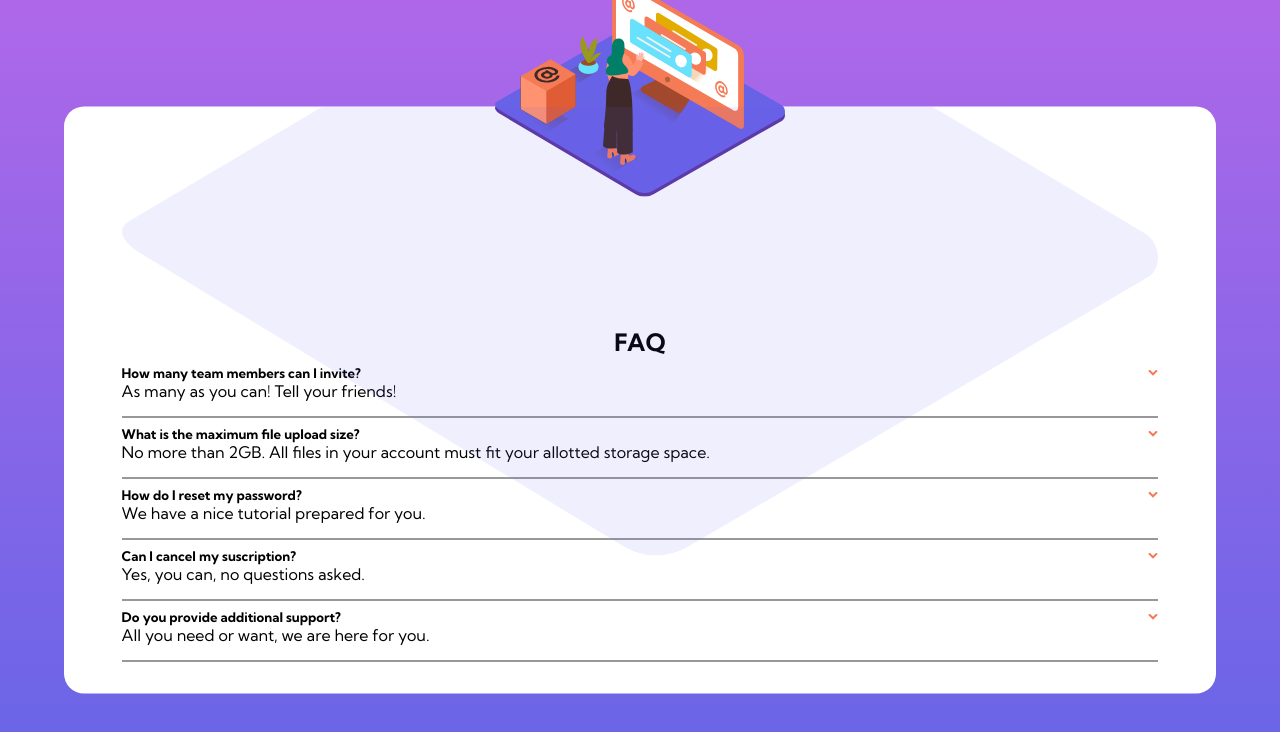
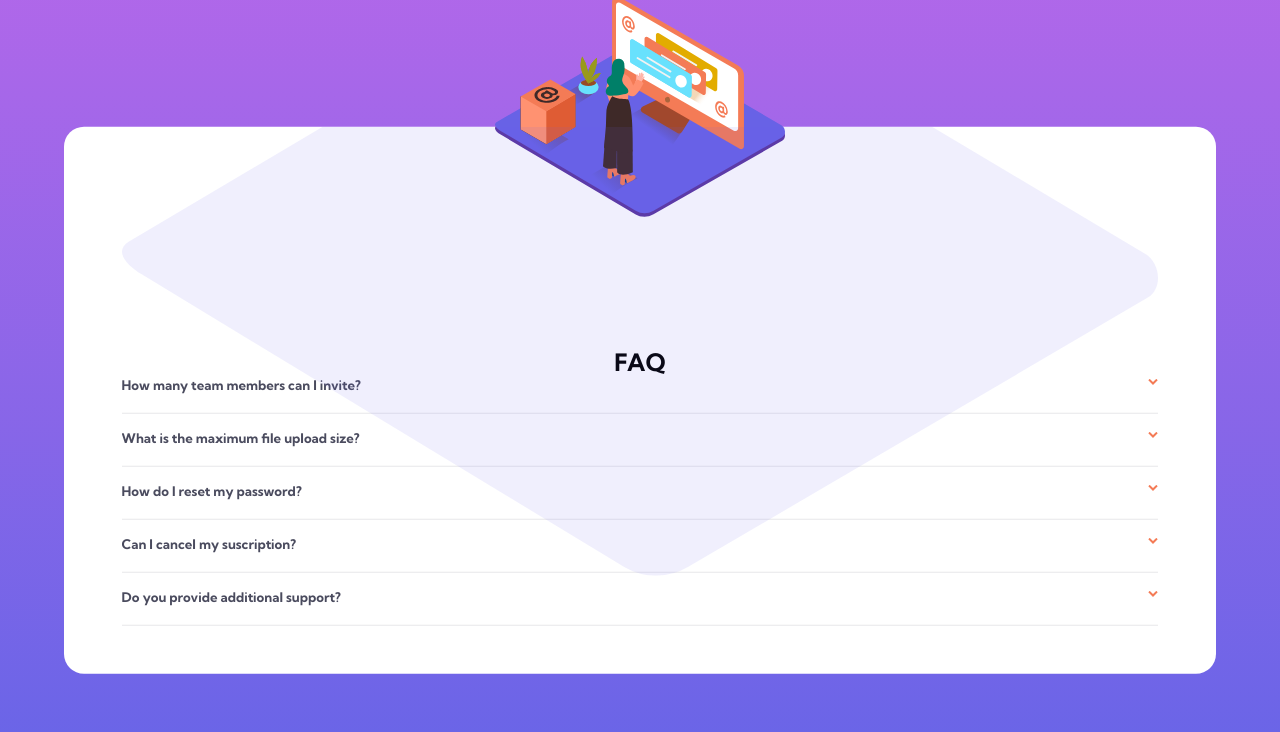
Before and after one commit to OscarAnillo/faq-accordion-fe, a React (Create React App) app: page / in a window 1280 px wide. Shown: the top 732 px of the page. Built offline with nearby package versions, Linux system fonts and the light colour scheme.

Commit message:
Commit
add styles to accordion with overflow hidden for inner div class
modify the map method from accordion component

```diff
--- a/src/App.css
+++ b/src/App.css
@@ -44,16 +44,37 @@
   width: 90%;
   margin: auto;
   text-align: left;
-  /* border: 1px solid red; */
 }
 
 .inner-div {
-  border: none;
-  border-bottom: 1px solid #333;
-  padding: .5em 0 1em 0;
-}
-.row {
   display: flex;
   align-items: center;
   justify-content: space-between;
+  flex-wrap: wrap;
+  border: none;
+  border-bottom: 1px solid hsl(240, 5%, 91%);
+  overflow: hidden;
+  margin-bottom: 1em;
 }
+
+.inner-div h5 {
+  padding-bottom: 1.5em;
+  color: hsl(237, 12%, 33%);
+}
+.inner-div img {
+  padding-bottom: 1.5em;
+}
+
+.one {
+  transition: all 0.5s ease;
+  height: 30px;
+  width: 100%;
+  font-size: 12px;
+  text-align: left;
+  color: hsl(240, 6%, 50%)
+}
+
+.one.hoy {
+  transition: all .5s ease;
+  height: 0px;
+}
--- a/src/components/accordion-component.js
+++ b/src/components/accordion-component.js
@@ -4,24 +4,26 @@ import data from '../data/data.json'
 export default function AccordionComponent(){
     const [open, setOpen] = useState(null);
 
-    const clickHandler = (index) => {
-        if(open === index){
-            setOpen(null)
+    const clickHandler = (i) => {
+        if(open === i){
+            return setOpen(null)
         }
-        setOpen(index)
+        setOpen(i)
     }
 
     return (
         <section>
             <h1>FAQ</h1>
             <div className='faq-box'>
-                {data.map((item, index) => (
-                    <div key={item.id} className="inner-div">
-                        <div className="row">
-                            <h5>{item.question}</h5>
-                            <img src='/images/icon-arrow-down.svg' alt="" onClick={() => clickHandler(index)}/>
+                {data.map((item, i) => (
+                    <div key={item.id}
+                    onClick={() => clickHandler(i)}
+                    className="inner-div">
+                        <h5>{item.question}</h5>
+                        <img src='/images/icon-arrow-down.svg' alt="" />
+                        <div className={open === i ? 'one' : 'one hoy'}>
+                            <p>{item.answer}</p>
                         </div>
-                        {open === 0 ? '' : <p className='para'>{item.answer}</p>}
                     </div>
                 ))}
             </div>
```
